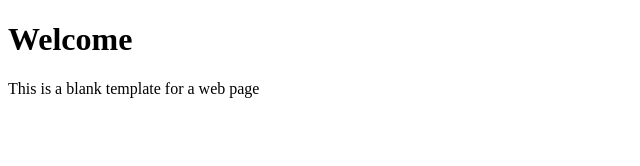
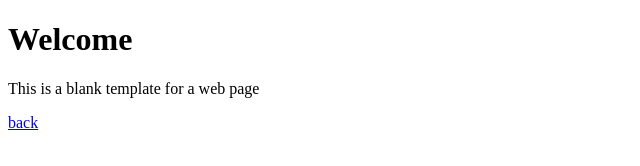
Before and after one commit to AnushaPatelHS/try.github.io, a plain HTML site: page index.html in a window 1280 px wide. Shown: the full height of the page, 0-640 px from the left. Drawn offline with Linux system fonts and the light colour scheme.

Commit message:
Update index.html

```diff
--- a/index.html
+++ b/index.html
@@ -8,6 +8,6 @@
   <h1>Welcome</h1>
 
   <p>This is a blank template for a web page</p>
-
+<p><a href="<https://hns2222.github.io/jubilant-enigma/>">back</a></p>
 </body>
 </html>
```
